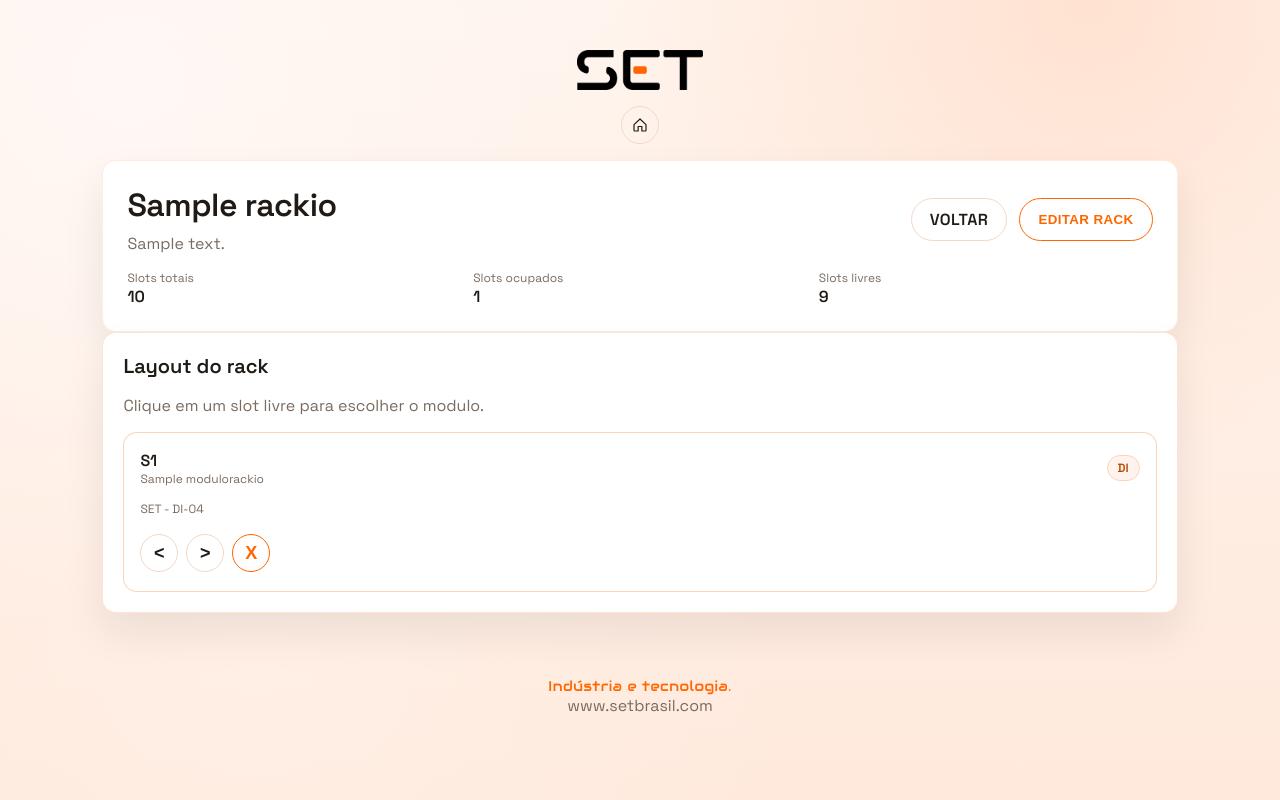
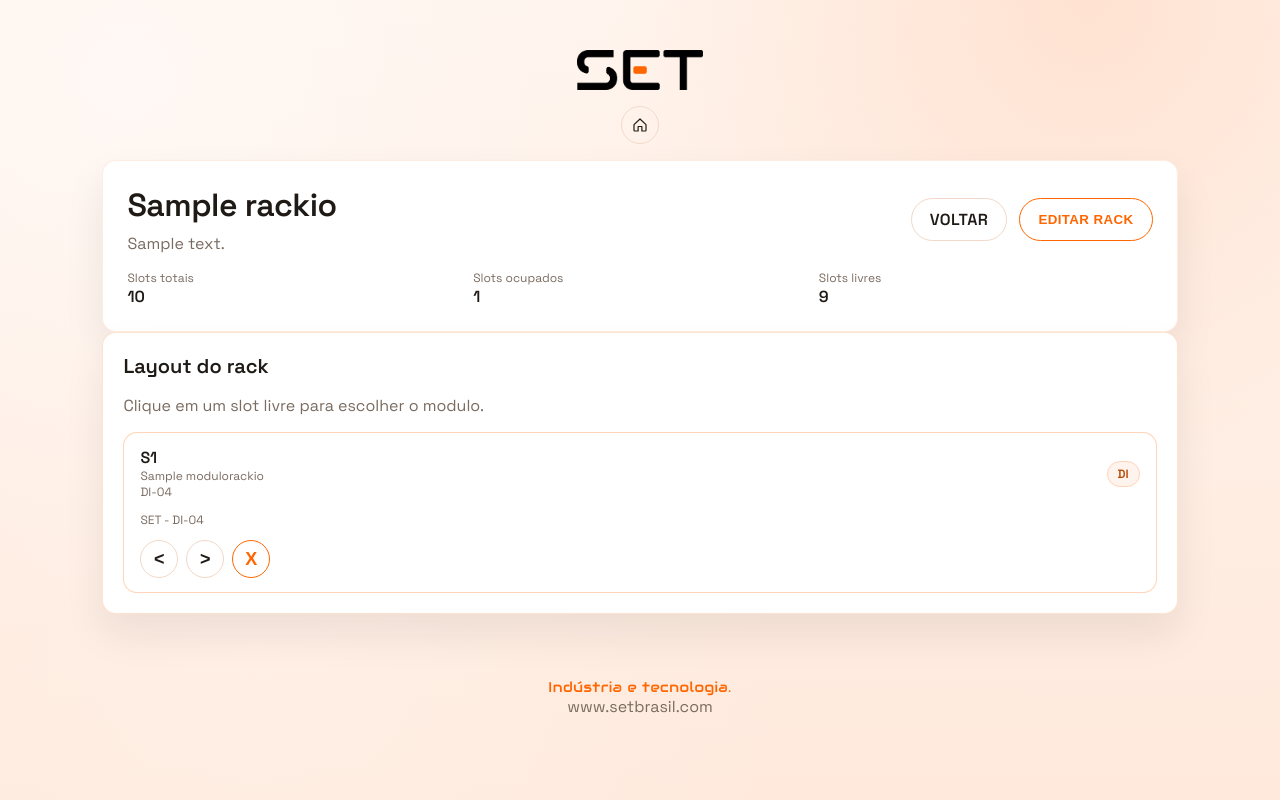
Before and after one commit to tallisonbarros/saas-set, a Django app: page /ios/racks/1/ in a window 1280 px wide. Run offline with Django 5.2, Linux system fonts and the light colour scheme; a user stored in the database is signed in; data comes from the database, SQL or seed files in the repository; tables that the repository leaves empty hold one stand-in row (values such as "Sample post"); parts of the project's set-up code (start-up, migrations or seed data) failed here and were passed over.

Commit message:
Atualizacao59

```diff
--- a/core/templates/core/ios_rack_detail.html
+++ b/core/templates/core/ios_rack_detail.html
@@ -58,7 +58,12 @@
             <div>
               <div class="proposal-title">S{{ slot.posicao }}</div>
               {% if slot.modulo %}
-                <div class="proposal-meta">{{ slot.modulo.nome|default:slot.modulo.modulo_modelo.nome }}</div>
+                {% if slot.modulo.nome %}
+                  <div class="proposal-meta">{{ slot.modulo.nome }}</div>
+                  <div class="proposal-meta">{{ slot.modulo.modulo_modelo.nome }}</div>
+                {% else %}
+                  <div class="proposal-meta">{{ slot.modulo.modulo_modelo.nome }}</div>
+                {% endif %}
               {% else %}
                 <div class="proposal-meta">Slot livre</div>
               {% endif %}
```
